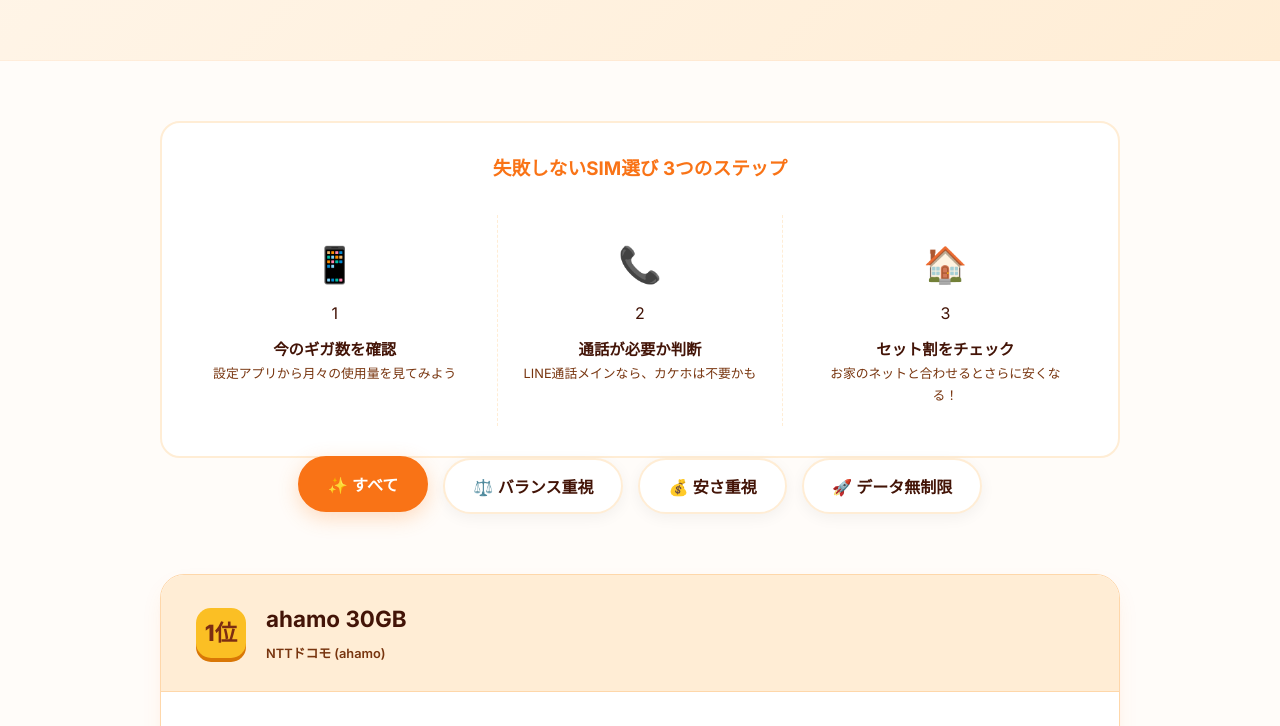
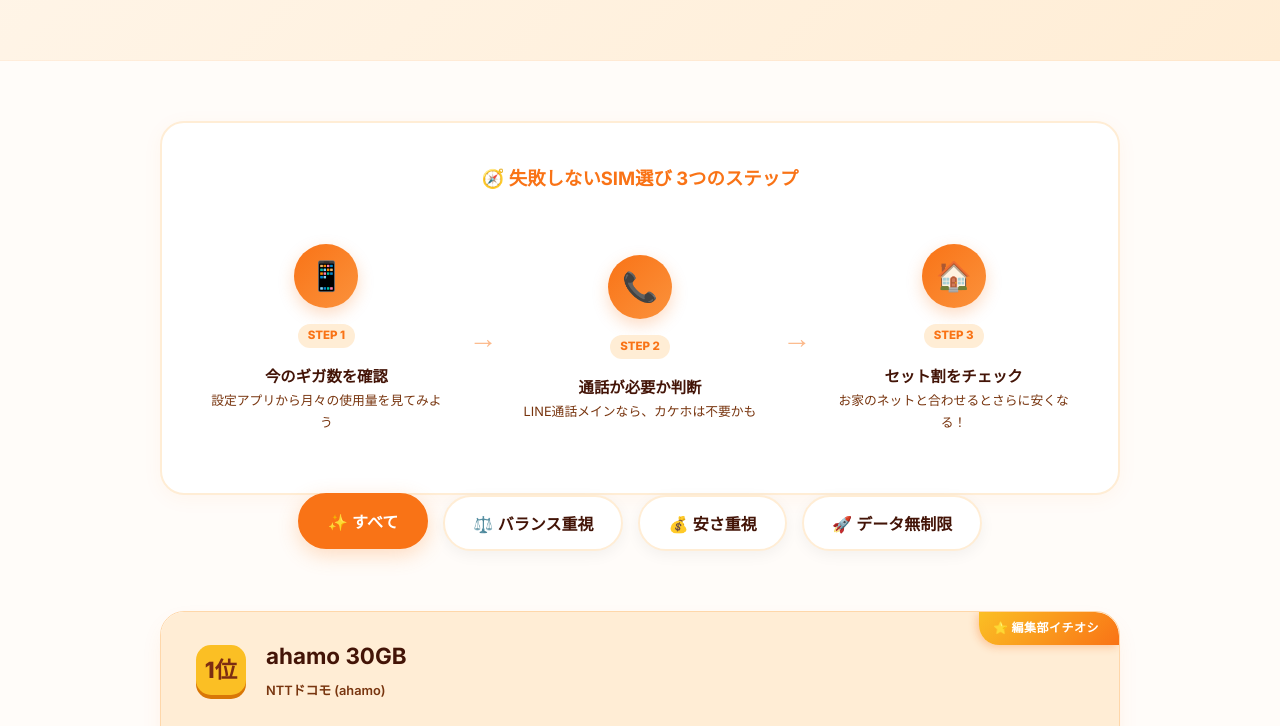
Before and after one commit to keisukeytr-glitch/sim-labo, a plain HTML site: page index.html in a window 1280 px wide. Shown: the part 480-1206 px from the top of the page. Drawn offline with Linux system fonts and the light colour scheme.

Commit message:
feat: Phase3 VI - hero illustration, guide upgrade with arrows, recommended ribbon badge

```diff
--- a/index.html
+++ b/index.html
@@ -27,23 +27,25 @@
 
     <div class="container">
         <section class="guide-section">
-            <h3 style="text-align: center; color: var(--primary); margin-bottom: 30px;">失敗しないSIM選び 3つのステップ</h3>
+            <h3 style="text-align: center; color: var(--primary); margin-bottom: 30px;">🧭 失敗しないSIM選び 3つのステップ</h3>
             <div class="guide-grid">
                 <div class="guide-step">
                     <div class="step-icon">📱</div>
-                    <span class="step-num">1</span>
+                    <span class="step-num">STEP 1</span>
                     <p style="font-size: 0.96rem; font-weight: 800; margin-top: 10px;">今のギガ数を確認</p>
                     <p style="font-size: 0.8rem; color: var(--text-muted);">設定アプリから月々の使用量を見てみよう</p>
                 </div>
-                <div class="guide-step" style="border-left: 1px dashed var(--primary-light); border-right: 1px dashed var(--primary-light);">
+                <div class="guide-arrow">→</div>
+                <div class="guide-step">
                     <div class="step-icon">📞</div>
-                    <span class="step-num">2</span>
+                    <span class="step-num">STEP 2</span>
                     <p style="font-size: 0.96rem; font-weight: 800; margin-top: 10px;">通話が必要か判断</p>
                     <p style="font-size: 0.8rem; color: var(--text-muted);">LINE通話メインなら、カケホは不要かも</p>
                 </div>
+                <div class="guide-arrow">→</div>
                 <div class="guide-step">
                     <div class="step-icon">🏠</div>
-                    <span class="step-num">3</span>
+                    <span class="step-num">STEP 3</span>
                     <p style="font-size: 0.96rem; font-weight: 800; margin-top: 10px;">セット割をチェック</p>
                     <p style="font-size: 0.8rem; color: var(--text-muted);">お家のネットと合わせるとさらに安くなる！</p>
                 </div>
--- a/main.js
+++ b/main.js
@@ -57,6 +57,7 @@ document.addEventListener('DOMContentLoaded', async () => {
             const consList = plan.cons.map(c => `<li>💡 ${c}</li>`).join('');
 
             card.innerHTML = `
+                ${plan.isRecommended ? `<div class="recommended-ribbon">⭐ 編集部イチオシ</div>` : ''}
                 <div class="card-header">
                     <div class="rank-badge">${index + 1}位</div>
                     <div class="header-text">
--- a/style.css
+++ b/style.css
@@ -173,6 +173,29 @@ header h1 {
   border: 1px solid var(--border-color);
   margin-bottom: 50px;
   transition: transform 0.3s ease;
+  position: relative;
+}
+
+/* 推奨リボンバッジ */
+.recommended-ribbon {
+  position: absolute;
+  top: 0;
+  right: 0;
+  background: linear-gradient(135deg, #fbbf24, #f97316);
+  color: white;
+  font-size: 0.75rem;
+  font-weight: 900;
+  padding: 6px 20px 6px 14px;
+  border-radius: 0 24px 0 20px;
+  box-shadow: -2px 2px 8px rgba(249,115,22,0.3);
+  z-index: 10;
+  letter-spacing: 0.5px;
+  animation: ribbon-glow 2s ease-in-out infinite;
+}
+
+@keyframes ribbon-glow {
+  0%, 100% { box-shadow: -2px 2px 8px rgba(249,115,22,0.3); }
+  50% { box-shadow: -2px 2px 16px rgba(249,115,22,0.6); }
 }
 
 .review-card:hover {
@@ -314,29 +337,68 @@ header h1 {
 /* Guide Section */
 .guide-section {
   background: white;
-  padding: 30px;
-  border-radius: 20px;
+  padding: 40px 30px;
+  border-radius: 24px;
   margin-bottom: 40px;
   border: 2px solid var(--primary-light);
+  box-shadow: 0 4px 20px rgba(249, 115, 22, 0.05);
+}
+
+.guide-section h3 {
+  font-size: 1.15rem;
 }
 
 .guide-grid {
   display: grid;
-  grid-template-columns: repeat(auto-fit, minmax(200px, 1fr));
-  gap: 20px;
-  margin-top: 20px;
+  grid-template-columns: 1fr auto 1fr auto 1fr;
+  gap: 0;
+  margin-top: 30px;
+  align-items: center;
+}
+
+/* 矢印コネクター */
+.guide-arrow {
+  font-size: 1.8rem;
+  color: var(--primary);
+  opacity: 0.5;
+  text-align: center;
+  padding: 0 8px;
 }
 
 /* Guide Section Improvements */
 .step-icon {
-  font-size: 2.2rem;
-  margin-bottom: 5px;
-  display: block;
+  width: 64px;
+  height: 64px;
+  background: linear-gradient(135deg, var(--primary), #fb923c);
+  border-radius: 50%;
+  display: flex;
+  align-items: center;
+  justify-content: center;
+  font-size: 1.8rem;
+  margin: 0 auto 12px;
+  box-shadow: 0 6px 16px rgba(249,115,22,0.25);
+  transition: transform 0.3s ease;
+}
+
+.guide-step:hover .step-icon {
+  transform: scale(1.1) rotate(-5deg);
 }
 
 .guide-step {
   text-align: center;
-  padding: 20px;
+  padding: 20px 15px;
+  border: none !important;
+}
+
+.step-num {
+  display: inline-block;
+  background: var(--primary-light);
+  color: var(--primary);
+  font-size: 0.72rem;
+  font-weight: 900;
+  padding: 2px 10px;
+  border-radius: 50px;
+  margin-bottom: 6px;
 }
 
 /* Mobile Adjustments */
@@ -366,12 +428,13 @@ header h1 {
   .guide-grid {
     grid-template-columns: 1fr;
   }
+  .guide-arrow {
+    transform: rotate(90deg);
+    padding: 0;
+    line-height: 1;
+  }
   .guide-step {
     border: none !important;
-    border-bottom: 1px dashed var(--primary-light) !important;
-  }
-  .guide-step:last-child {
-    border-bottom: none !important;
   }
 }
 
```
Also changed, not shown: hero_illustration.png.
